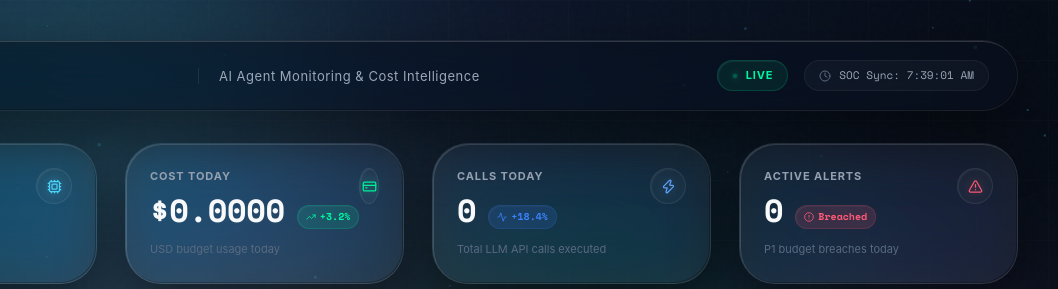
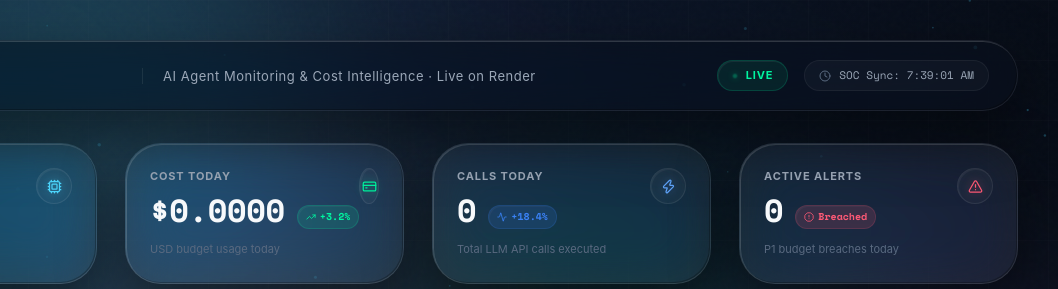
Before and after one commit to yashnimde-ship-it/AEGIS, a plain HTML site: page dashboard/index.html in a window 1280 px wide. Shown: the top 289 px of the page, 222-1280 px from the left. Drawn offline with nearby package versions, Linux system fonts and the light colour scheme; no server answers; animation ran at ten frames a second.

Commit message:
Verify auto-deploy: header tweak
Co-Authored-By: Claude Sonnet 4.6 <noreply@anthropic.com>

```diff
--- a/dashboard/index.html
+++ b/dashboard/index.html
@@ -43,7 +43,7 @@
         </div>
 
         <div class="header-center">
-          <span class="header-subtitle">AI Agent Monitoring & Cost Intelligence</span>
+          <span class="header-subtitle">AI Agent Monitoring &amp; Cost Intelligence &middot; Live on Render</span>
         </div>
 
         <div class="header-right">
```
